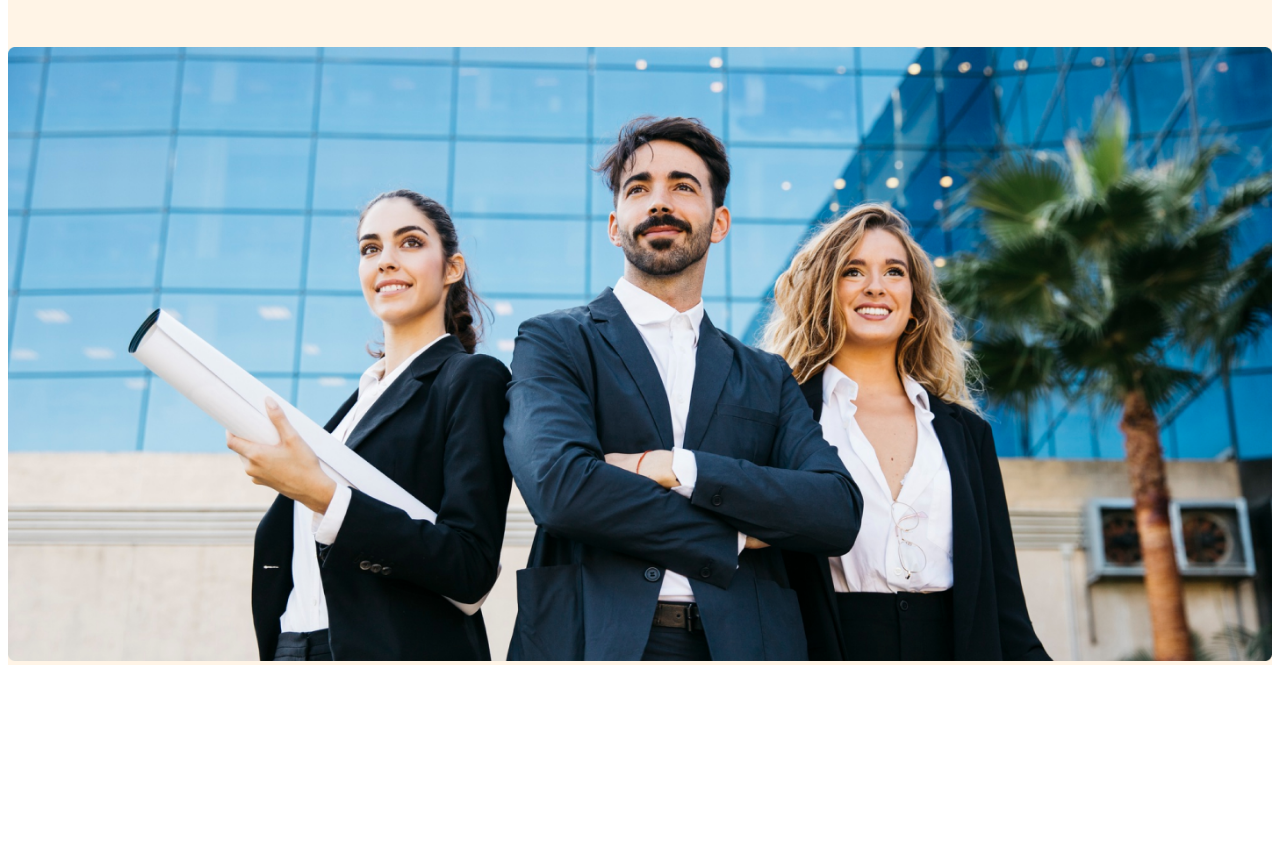
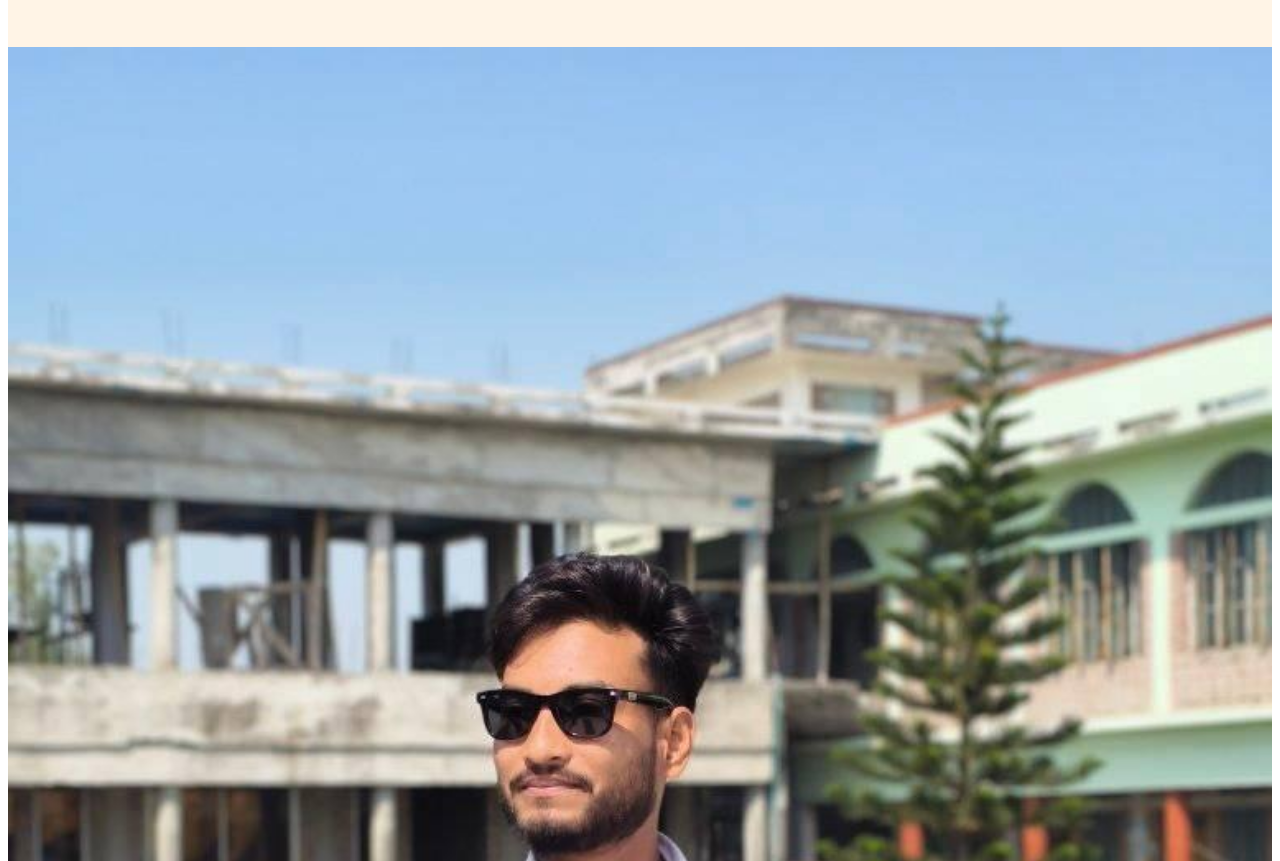
Before and after one commit to asadulislam1122/G3-Architects-website, a plain HTML site: page index.html in a window 1280 px wide. Shown: the part 519-1380 px from the top of the page. Before the commit the page ends 1192 px from the top, so only its background shows below. Drawn offline with nearby package versions, Linux system fonts and the light colour scheme.

Commit message:
added by g3 website

```diff
--- a/index.html
+++ b/index.html
@@ -31,7 +31,7 @@
         </p>
         <button class="btn-primary">Explore More</button>
        </div>
-        <img class="banner-image" src="images/banner.png" alt="">
+        <img class="banner-image" src="images/asadul pic.jpg" alt="">
     </div>
    </header>
    <main>
--- a/styles/architects.css
+++ b/styles/architects.css
@@ -72,8 +72,10 @@ align-items: center;
     font-size: 4rem;
     font-weight: 700;
 }
+/* agar jaigai anta akana sudu with 100% thakba ar kichu thakbana */
 .banner-image{
     width: 100%;
+
 }
 /* Responsive midiya query */
 @media screen and (max-width: 576px) {
```
Also changed, not shown: images/asadul pic.jpg (added).
